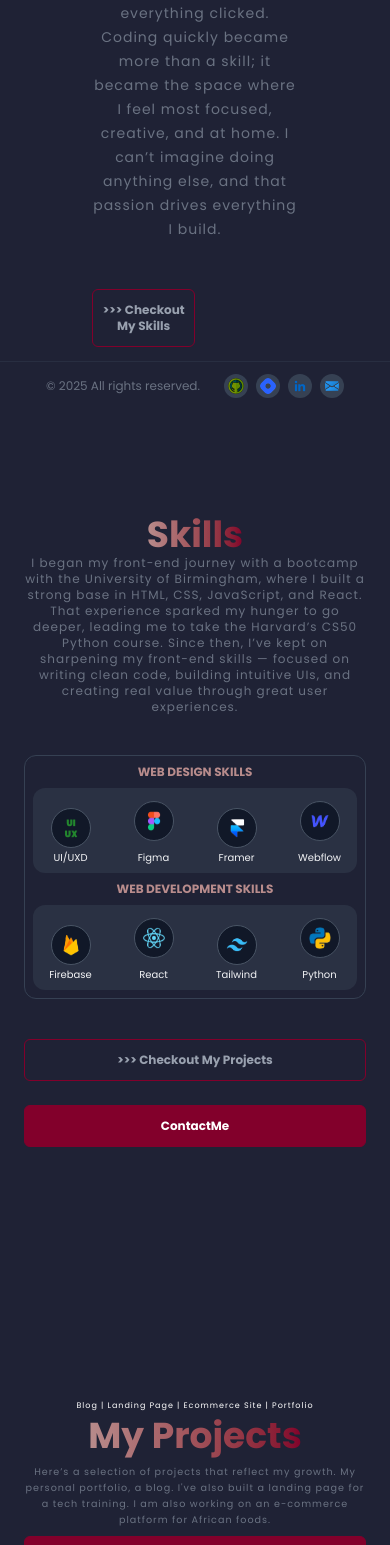
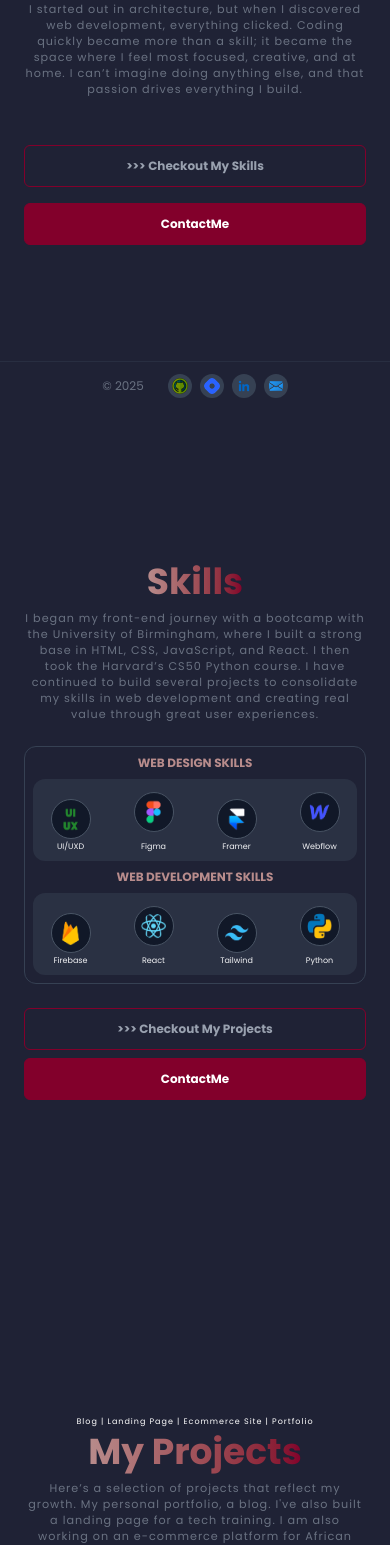
Before and after one commit to accdev1694/my-dynamic-portfolio, a React (Vite) app: page / in a window 390 px wide. Shown: the part 435-1980 px from the top of the page. Built offline with nearby package versions, Linux system fonts and the light colour scheme.

Commit message:
adjust texts and images for responsive behaviour

```diff
--- /dev/null
+++ b/src/components/Description.jsx
@@ -0,0 +1,5 @@
+const Description = ({text}) => {
+    return ( <p className="leading-4 sm:leading-5 xl:leading-7 text-gray-500 mt-2 text-[0.7em] sm:text-sm xl:text-lg tracking-[1px]">{text}</p> );
+}
+
+export default Description;
--- a/src/components/Footer.jsx
+++ b/src/components/Footer.jsx
@@ -2,8 +2,8 @@ import FooterLinks from "./FooterLinks";
 
 const Footer = () => {
   return (
-    <footer className="fixed bottom-0 left-0 right-0 border-t border-gray-700/40 h-12 flex items-center justify-center bg-[var(--color-bg)] text-gray-500 text-xs gap-6 w-screen">
-      <p>&copy; {new Date().getFullYear()} All rights reserved.</p>
+    <footer className="fixed bottom-0 left-0 right-0 border-t border-gray-700/40 h-12 flex items-center justify-center bg-[var(--color-bg)] text-gray-500  text-xs gap-6 w-screen px-2">
+      <p>&copy; {new Date().getFullYear()}</p>
       <FooterLinks />
     </footer>
 
--- a/src/components/ImageCard.jsx
+++ b/src/components/ImageCard.jsx
@@ -1,7 +1,7 @@
 import { getImgUrl } from "../../utils";
 const ImageCard = ({ url, classNames, alt }) => {
   return (
-    <div className="p-px  rounded-full">
+    <div className="p-px min-w-[32px] rounded-full">
       <img
         className={`${classNames} bg-gray-900/95 rounded-full`}
         src={getImgUrl(url)}
--- a/src/components/sections/About.jsx
+++ b/src/components/sections/About.jsx
@@ -1,15 +1,22 @@
 import ContactBtn from "../ContactBtn";
+import Description from "../Description";
 import HeadingOne from "../HeadingOne";
 import ImageCard from "../ImageCard";
 import NextPageBtn from "../NextPageBtn";
 
 const About = () => {
+  const text = `I started out in architecture, but
+          when I discovered web development, everything clicked. Coding quickly
+          became more than a skill; it became the space where I feel most
+          focused, creative, and at home. I can’t imagine doing anything else,
+          and that passion drives everything I build.`;
+
   return (
     <section
       id="about-me"
-      className="relative min-h-screen flex flex-col-reverse gap-8 items-center justify-center lg:justify-between lg:flex-row lg:pt-12"
+      className="relative min-h-screen flex flex-col-reverse gap-8 items-center justify-center lg:justify-between lg:flex-row lg:mt-6 "
     >
-      <div className="w-[60%]  justfy-center text-center lg:text-right items-center">
+      <div className="lg:w-[60%]  justfy-center text-center lg:text-right items-center">
         <h3 className="text-xs">
           Hello,{" "}
           <span className="text-white font-bold text-xl md:text-2xl">I AM</span>
@@ -21,20 +28,14 @@ const About = () => {
           </span>{" "}
           Developer
         </h2>
-        <p className="leading-6 text-gray-500 mt-2 text-sm tracking-[1px]">
-          I started out in architecture, drawn to design and structure — but
-          when I discovered web development, everything clicked. Coding quickly
-          became more than a skill; it became the space where I feel most
-          focused, creative, and at home. I can’t imagine doing anything else,
-          and that passion drives everything I build.
-        </p>
+        <Description text={text} />
         <div className="flex flex-col sm:flex-row mt-12 gap-4 w-full">
           <NextPageBtn
-            addClass="w-[50%]"
+            addClass="w-[100%]"
             text=">>> Checkout My Skills"
             next="#my-skills"
           />
-          <ContactBtn addClass="w-[50%]" />
+          <ContactBtn addClass="w-[100%]" />
         </div>
       </div>
       <div className="bubble w-[40%] md:w-[30%] bg-gradient-to-r from-[var(--color-accent-dark)] to-[var(--color-accent)] rounded-full">
--- a/src/components/sections/Projects.jsx
+++ b/src/components/sections/Projects.jsx
@@ -1,31 +1,36 @@
 import ContactBtn from "../ContactBtn";
 import HeadingOne from "../HeadingOne";
 import { projects } from "../../../utils";
+import Description from "../Description";
 
 const Projects = () => {
+  const text = `Here’s a selection of projects that reflect my growth. My personal
+          portfolio, a blog. I've also built a landing page for a tech training.
+          I am also working on an e-commerce platform for African foods.`
+
   return (
     <section
       id="my-works"
-      className="relative min-h-screen lg:pt-12 flex flex-col-reverse lg:flex-row items-center justify-center lg:justify-between gap-6 md:gap-16 lg:gap-18"
+      className="relative min-h-screen lg:pt-12 flex flex-col-reverse lg:flex-row items-center justify-center lg:justify-between gap-6  lg:gap-18"
     >
-      <div className="grid grid-cols-2 md:grid-cols-4 lg:grid-cols-2 gap-2 md:gap-4 lg:w-[50%] rounded-[5px]">
+      <div className="grid grid-cols-2 sm:grid-cols-4 lg:grid-cols-2 gap-2 md:gap-4 lg:w-[50%] rounded-[5px]">
         {projects.map((project, index) => (
           <div
             className="cursor-pointer flex flex-col bg-gray-700/50 p-2 sm:p-4  items-center text-center rounded-[16px] hover:bg-gray-700 hover:text-white transition duration-300 ease-in-out opacity-60 hover:opacity-100 h-full"
             key={index}
           >
-            <h3 className="flex gap-1 text-[10px] font-bold text-[var(--color-accent-dark)]">
+            <h3 className="flex gap-1 text-[10px] sm:text-[12px]  font-bold text-[var(--color-accent-dark)]">
               <div className="bubble">{project.icon}</div> {project.title}
             </h3>
             <a href={project.url} target="_blank">
               <img
                 src={project.image}
-                className="rounded-xl border border-gray-600 my-2 "
+                className="rounded-lg border border-gray-600 my-2 "
                 alt={project.title}
               />
             </a>
 
-            <p className="text-[8px] text-gray-300 mt-1 tracking-[1px]">
+            <p className="text-[8px] sm:text-[10px] text-gray-300 mt-1 tracking-[1px]">
               {project.description}
             </p>
             <div className="flex mt-2">
@@ -51,11 +56,7 @@ const Projects = () => {
           <HeadingOne text="My Projects" />
         </div>
 
-        <p className="leading-4 lg:leading-6 text-gray-500 text-[0.6em] sm:text-xs  tracking-[1px] mt-2">
-          Here’s a selection of projects that reflect my growth. My personal
-          portfolio, a blog. I've also built a landing page for a tech training.
-          I am also working on an e-commerce platform for African foods.
-        </p>
+        <Description text={text} />
         <div className="flex md:flex-col md:gap-4 gap-2 md:mt-6 mt-2 w-full">
           <ContactBtn addClass="w-full" />
         </div>
--- a/src/components/sections/Skills.jsx
+++ b/src/components/sections/Skills.jsx
@@ -2,26 +2,24 @@ import HeadingOne from "../HeadingOne";
 import ImageCard from "../ImageCard";
 import ContactBtn from "../ContactBtn";
 import NextPageBtn from "../NextPageBtn";
+import Description from "../Description";
 
 const Skills = () => {
+  const text = `I began my front-end journey with a bootcamp with the University of
+          Birmingham, where I built a strong base in HTML, CSS, JavaScript, and
+          React. I then took the Harvard’s CS50 Python course. I have continued to build several projects to consolidate my skills in web development
+          and creating real value through great user experiences.`;
+
   return (
     <section
       id="my-skills"
-      className="relative min-h-screen flex flex-col items-center justify-center gap-10 sm:gap-12 text-center lg:pt-12"
+      className="relative min-h-screen flex flex-col items-center justify-center gap-6 sm:gap-12 text-center lg:pt-12"
     >
       <div className="">
         <HeadingOne text="Skills" />
-        <p className="leading-4 md:leading-6 text-gray-500 sm:mt-4 text-xs tracking-[1px]">
-          I began my front-end journey with a bootcamp with the University of
-          Birmingham, where I built a strong base in HTML, CSS, JavaScript, and
-          React. That experience sparked my hunger to go deeper, leading me to
-          take the Harvard’s CS50 Python course. Since then, I’ve kept on
-          sharpening my front-end skills — focused on writing clean code,
-          building intuitive UIs, and creating real value through great user
-          experiences.
-        </p>
+        <Description text={text} />
 
-        <div className="border border-gray-700 rounded-xl flex flex-col lg:flex-row lg:items-center lg:justify-center lg:gap-6 mt-10 sm:mt-12 w-full p-2 sm:p-6">
+        <div className="border border-gray-700 rounded-xl flex flex-col lg:flex-row lg:items-center lg:justify-center lg:gap-6 mt-6 sm:mt-12 w-full p-2 sm:p-6">
           <div className="flex flex-col lg:w-[50%]">
             <h3 className="text-xs font-bold text-[var(--color-accent-dark)]">
               WEB DESIGN SKILLS
@@ -31,40 +29,40 @@ const Skills = () => {
               <div className="flex flex-col items-center mt-1 gap-2">
                 <ImageCard
                   alt="Ux Design"
-                  classNames="bubble-slow w-10 p-2 border-1 border-gray-600 hover:bg-gray-800  transition-all duration-300 ease-in-out"
+                  classNames="bubble-slow w-10 p-[0.4em] sm:p-2 border-1 border-gray-600 hover:bg-gray-800  transition-all duration-300 ease-in-out"
                   url="/assets/images/skills/uiux.png"
                 />
-                <p className="text-[10px] text-center">UI/UXD</p>
+                <p className="text-[0.5em] sm:text-[0.7em] text-center">UI/UXD</p>
               </div>
 
               {/* Figma Skill */}
               <div className="flex flex-col items-center mt-1 gap-2">
                 <ImageCard
                   alt="Figma Logo"
-                  classNames="bubble w-10 p-2 rounded-full border-1 border-gray-600 hover:bg-gray-800 transition-all duration-300 ease-in-out"
+                  classNames="bubble w-10 p-[0.4em] sm:p-2 rounded-full border-1 border-gray-600 hover:bg-gray-800 transition-all duration-300 ease-in-out"
                   url="/assets/images/skills/figma.png"
                 />
-                <p className="text-[10px] text-center">Figma</p>
+                <p className="text-[0.5em] sm:text-[0.7em] text-center">Figma</p>
               </div>
 
               {/* Framer */}
               <div className="flex flex-col items-center mt-1 gap-2">
                 <ImageCard
                   alt="Framer Logo"
-                  classNames="bubble-slow w-10 p-2 bg-gray-700 rounded-full border-1 border-gray-600 hover:bg-gray-800 transition-all duration-300 ease-in-out"
+                  classNames="bubble-slow w-10 p-[0.4em] sm:p-2 bg-gray-700 rounded-full border-1 border-gray-600 hover:bg-gray-800 transition-all duration-300 ease-in-out"
                   url="/assets/images/skills/framer.png"
                 />
-                <p className="text-[10px] text-center">Framer</p>
+                <p className="text-[0.5em] sm:text-[0.7em] text-center">Framer</p>
               </div>
 
               {/* Webflow Skill */}
               <div className="flex flex-col items-center mt-1 gap-2">
                 <ImageCard
                   alt="WebFlow Logo"
-                  classNames="bubble w-10 border-1 p-2 bg-gray-700 rounded-full border-1 border-gray-600 hover:bg-gray-800 transition-all duration-300 ease-in-out"
+                  classNames="bubble w-10 border-1 p-[0.4em] sm:p-2 bg-gray-700 rounded-full border-1 border-gray-600 hover:bg-gray-800 transition-all duration-300 ease-in-out"
                   url="/assets/images/skills/webflow.png"
                 />
-                <p className="text-[10px] text-center">Webflow</p>
+                <p className="text-[0.5em] sm:text-[0.7em] text-center">Webflow</p>
               </div>
             </div>
           </div>
@@ -77,48 +75,52 @@ const Skills = () => {
               <div className="flex flex-col items-center mt-1 gap-2">
                 <ImageCard
                   alt="Firebase Logo"
-                  classNames="bubble-slow w-10 p-2 border-1 border-gray-600 hover:bg-gray-800 transition-all duration-300 ease-in-out"
+                  classNames="bubble-slow w-10 p-[0.4em] sm:p-2 border-1 border-gray-600 hover:bg-gray-800 transition-all duration-300 ease-in-out"
                   url="/assets/images/skills/firebase.png"
                 />
-                <p className="text-[10px] text-center">Firebase</p>
+                <p className="text-[0.5em] sm:text-[0.7em] text-center">Firebase</p>
               </div>
 
               {/* React Skill */}
               <div className="flex flex-col items-center mt-1 gap-2">
                 <ImageCard
                   alt="Firebase Logo"
-                  classNames="bubble w-10 p-2 border-1 border-gray-600 hover:bg-gray-800 rounded-full  transition-all duration-300 ease-in-out"
+                  classNames="bubble w-10 p-[0.4em] sm:p-2 border-1 border-gray-600 hover:bg-gray-800 rounded-full  transition-all duration-300 ease-in-out"
                   url="/assets/images/skills/react.png"
                 />
-                <p className="text-[10px] text-center">React</p>
+                <p className="text-[0.5em] sm:text-[0.7em] text-center">React</p>
               </div>
 
               {/* Tailwind Skill */}
               <div className="flex flex-col items-center mt-1 gap-2">
                 <ImageCard
                   alt="Firebase Logo"
-                  classNames="bubble-slow w-10 p-2 border-1 border-gray-600 hover:bg-gray-800 rounded-full transition-all duration-300 ease-in-out"
+                  classNames="bubble-slow w-10 p-[0.4em] sm:p-2 border-1 border-gray-600 hover:bg-gray-800 rounded-full transition-all duration-300 ease-in-out"
                   url="/assets/images/skills/tailwind.png"
                 />
-                <p className="text-[10px] text-center">Tailwind</p>
+                <p className="text-[0.5em] sm:text-[0.7em] text-center">Tailwind</p>
               </div>
 
               {/* Python Skill */}
               <div className="flex flex-col items-center mt-1 gap-2">
                 <ImageCard
                   alt="Firebase Logo"
-                  classNames="bubble w-10 p-2 rounded-full border-1 border-gray-600 hover:bg-gray-800 transition-all duration-300 ease-in-out"
+                  classNames="bubble w-10 p-[0.4em] sm:p-2 rounded-full border-1 border-gray-600 hover:bg-gray-800 transition-all duration-300 ease-in-out"
                   url="/assets/images/skills/python.png"
                 />
-                <p className="text-[10px] text-center">Python</p>
+                <p className=" text-[0.5em] sm:text-[0.7em] text-center">Python</p>
               </div>
             </div>
           </div>
         </div>
       </div>
-      <div className="flex flex-col sm:flex-row justify-between gap-6 w-full">
-        <NextPageBtn addClass="sm:w-[50%]" text=">>> Checkout My Projects" next="#my-works" />
-        <ContactBtn addClass="w-full sm:w-[50%]"/>
+      <div className="flex flex-col sm:flex-row justify-between gap-2 w-full">
+        <NextPageBtn
+          addClass="sm:w-[50%]"
+          text=">>> Checkout My Projects"
+          next="#my-works"
+        />
+        <ContactBtn addClass="w-full sm:w-[50%]" />
       </div>
     </section>
   );
--- a/utils.js
+++ b/utils.js
@@ -8,7 +8,7 @@ export const projects = [
     image: getImgUrl("/assets/images/projects/blog.png"),
     url: "https://abojeonline.com/",
     description:
-      "Built with React to showcase my skills and teach programming to aspiring developers",
+      "A Blog about programming and tutorials",
     tools: ["Tailwind", "React", "Firebase"],
     icon: "✍️",
   },
@@ -17,7 +17,7 @@ export const projects = [
     image: getImgUrl("/assets/images/projects/ecommerce.png"),
     url: null,
     description:
-      "An in-progress e-commerce site for African foods, showcasing my web development skills.",
+      "An in-progress e-commerce site for African foods.",
     tools: ["Tailwind", "React", "Firebase"],
     icon: "🛒",
   },
@@ -26,7 +26,7 @@ export const projects = [
     image: getImgUrl("/assets/images/projects/portfolio.png"),
     url: "https://olochesportfolio.netlify.app/",
     description:
-      "A showcase of my projects and experience, reflecting my technical abilities and brand.",
+      "A showcase of some projects and experience.",
     tools: ["Tailwind", "React", "Emailjs"],
     icon: "🧑‍💻",
   },
@@ -35,7 +35,7 @@ export const projects = [
     image: getImgUrl("/assets/images/projects/landing-page.png"),
     url: "https://techpivotlandingpage.netlify.app/",
     description:
-      "A clean, responsive page designed to promote my tech bootcamp, highlighting my skills.",
+      "A clean, responsive page for my tech bootcamp.",
     tools: ["HTML", "CSS", "Javascript"],
     icon: "🎯",
   },
```
